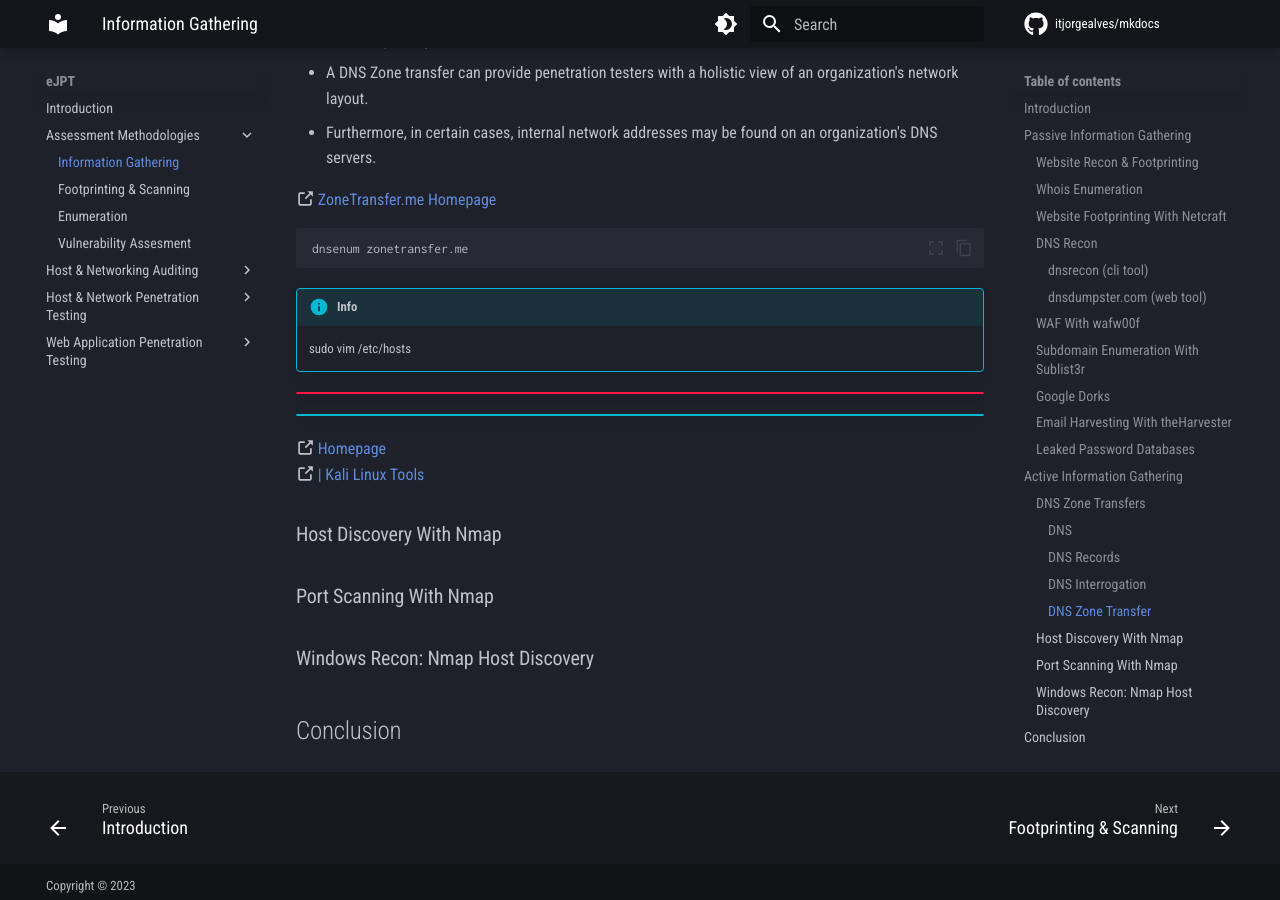
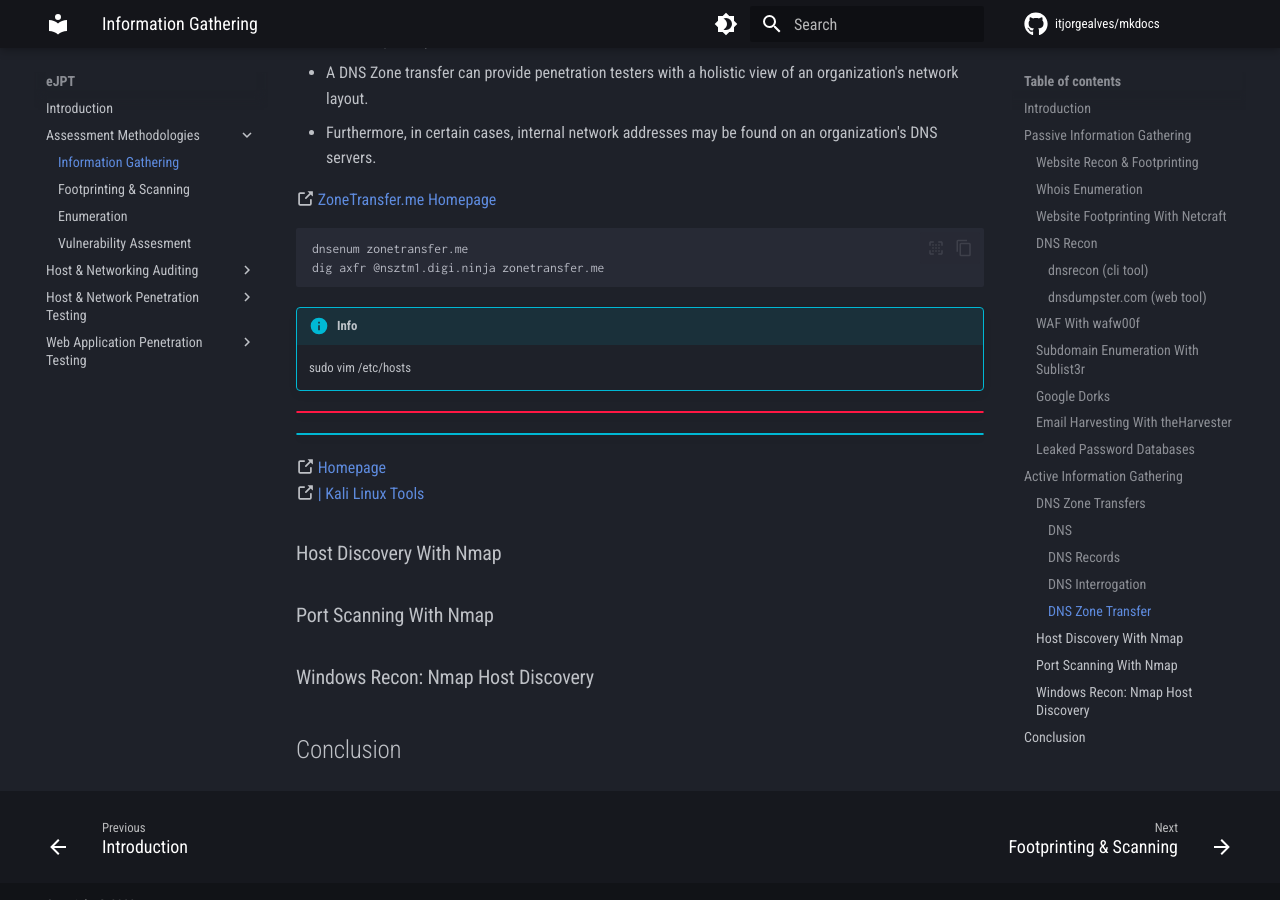
Before and after one commit to itjorgealves/mkdocs, an MkDocs documentation site: the page built from docs/eJPT/S1-Assessment-Methodologies/C1-Information-Gathering/Information-Gathering.md, in a window 1280 px wide and 900 px high, scrolled down 5158 px. Built offline with MkDocs 1.6.1 and Material for MkDocs 9.7.7, drawn with Linux system fonts in a browser that asks for light colours; comment, search, counter and statistics services are not loaded.

Commit message:
Update documentation

````diff
--- a/docs/eJPT/S1-Assessment-Methodologies/C1-Information-Gathering/Information-Gathering.md
+++ b/docs/eJPT/S1-Assessment-Methodologies/C1-Information-Gathering/Information-Gathering.md
@@ -159,7 +159,7 @@ theHarvester -d hackersploit.org -b google,linkedin
 :octicons-link-external-16: [ZoneTransfer.me Homepage](https://zonetransfer.me)
 ``` bash
 dnsenum zonetransfer.me
-
+dig axfr @nsztm1.digi.ninja zonetransfer.me
 ```
 !!! info
     sudo vim /etc/hosts
````
